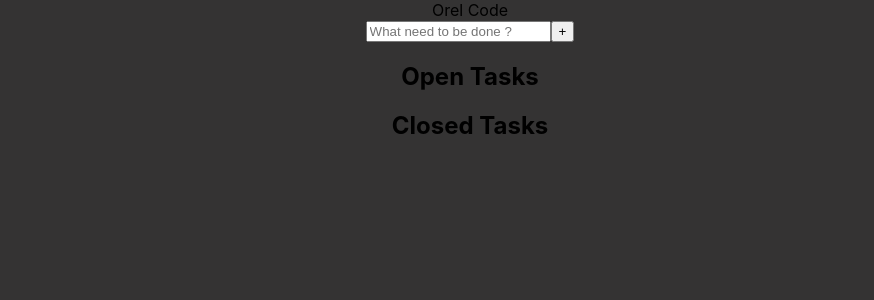
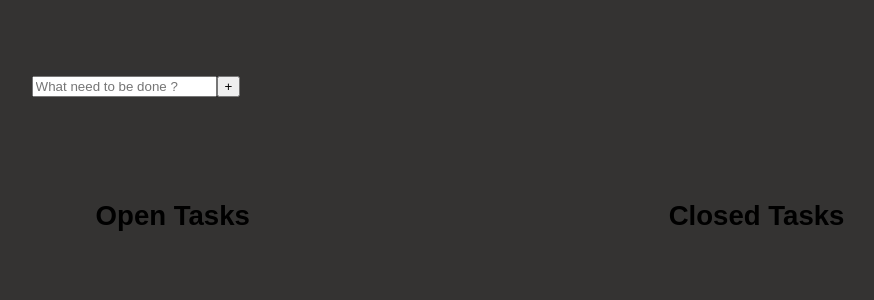
Before and after one commit to OrelAlon/task-manage, a React (Create React App) app: page / in a window 1280 px wide. Shown: the top 300 px of the page, without its empty margins (170-1044 px from the left). Built offline with nearby package versions, Linux system fonts and the light colour scheme.

Commit message:
Implement styled-components

```diff
--- a/package.json
+++ b/package.json
@@ -15,6 +15,7 @@
     "react-dom": "^18.2.0",
     "react-redux": "^8.0.5",
     "react-scripts": "5.0.1",
+    "styled-components": "^5.3.6",
     "typescript": "^4.9.5",
     "web-vitals": "^2.1.4"
   },
@@ -41,5 +42,8 @@
       "last 1 firefox version",
       "last 1 safari version"
     ]
+  },
+  "devDependencies": {
+    "@types/styled-components": "^5.1.26"
   }
 }
--- a/src/App.tsx
+++ b/src/App.tsx
@@ -1,15 +1,21 @@
+import { Wrapper } from "./components/styles/Wrapper.styled";
+import GlobalStyles from "./components/styles/Global";
+
 import AddTask from "./components/AddTask";
+import TaskList from "./components/TaskList";
 
 import "./App.css";
-import TaskList from "./components/TaskList";
 
 function App() {
   return (
-    <div className='App'>
-      Orel Code
-      <AddTask />
-      <TaskList />
-    </div>
+    <>
+      <GlobalStyles />
+
+      <Wrapper>
+        <AddTask />
+        <TaskList />
+      </Wrapper>
+    </>
   );
 }
 
--- a/src/components/TaskCard.tsx
+++ b/src/components/TaskCard.tsx
@@ -1,4 +1,5 @@
 import React from "react";
+import { StyledCard } from "./styles/Card.styled";
 
 type TaskCardProps = {
   name: string;
@@ -43,8 +44,8 @@ export default function TaskCard({
   const handleToggleOpen = () => onToggleOpen(id);
 
   return (
-    <div
-      className={open ? "task-item open" : "task-item close"}
+    <StyledCard
+      // className={open ? "task-item open" : "task-item close"}
       ref={innerRef}
       draggable
     >
@@ -69,6 +70,6 @@ export default function TaskCard({
       <div className='delete' onClick={handleDelete}>
         X
       </div>
-    </div>
+    </StyledCard>
   );
 }
--- a/src/components/TaskList.tsx
+++ b/src/components/TaskList.tsx
@@ -1,6 +1,8 @@
 import { useSelector, useDispatch } from "react-redux";
 import { RootState } from "../app/store";
 import { updateTask, deleteTask } from "../features/task/taskSlice";
+import { Grid } from "./styles/Grid.styled";
+import { List } from "./styles/List.styled";
 
 import TaskCard from "./TaskCard";
 
@@ -32,8 +34,8 @@ export default function TaskList() {
 
   return (
     <>
-      <div className='grid'>
-        <div className='box'>
+      <Grid>
+        <List>
           <h2>Open Tasks</h2>
 
           {openTasks.map((task, index) => (
@@ -49,9 +51,9 @@ export default function TaskList() {
               />
             </div>
           ))}
-        </div>
+        </List>
 
-        <div className='box'>
+        <List>
           <h2>Closed Tasks</h2>
 
           {closedTasks.map((task, index) => (
@@ -67,8 +69,8 @@ export default function TaskList() {
               />
             </div>
           ))}
-        </div>
-      </div>
+        </List>
+      </Grid>
     </>
   );
 }
--- /dev/null
+++ b/src/components/styles/Card.styled.js
@@ -0,0 +1,12 @@
+import styled from "styled-components";
+
+export const StyledCard = styled.div`
+  display: flex;
+  justify-content: space-between;
+  outline: none;
+  border-bottom: 1px dotted #666;
+  overflow: hidden;
+  font-size: 1.5rem;
+  width: 100%;
+  margin-right: 10px;
+`;
--- /dev/null
+++ b/src/components/styles/Global.js
@@ -0,0 +1,23 @@
+import { createGlobalStyle } from "styled-components";
+
+const GlobalStyles = createGlobalStyle`
+  @import url('https://fonts.googleapis.com/css2?family=Poppins:wght@300;400;600;700&display=swap');
+  * {
+    box-sizing: border-box;
+  }
+  body {
+    background: rgb(52, 51, 50);
+    font-family: 'Poppins', sans-serif;
+    font-size: 1.15em;
+    margin: auto;
+}
+  p {
+    opacity: 0.6;
+    line-height: 1.5;
+  }
+  img {
+    max-width: 100%;
+}
+`;
+
+export default GlobalStyles;
--- /dev/null
+++ b/src/components/styles/Grid.styled.js
@@ -0,0 +1,9 @@
+import styled from "styled-components";
+
+export const Grid = styled.div`
+  margin: 1rem;
+  padding: 2rem 2rem;
+  text-align: center;
+  display: flex;
+  justify-content: space-between;
+`;
--- /dev/null
+++ b/src/components/styles/List.styled.js
@@ -0,0 +1,7 @@
+import styled from "styled-components";
+
+export const List = styled.div`
+  display: inline-block;
+  padding: 2rem 1rem;
+  vertical-align: middle;
+`;
--- /dev/null
+++ b/src/components/styles/Wrapper.styled.js
@@ -0,0 +1,7 @@
+import styled from "styled-components";
+
+export const Wrapper = styled.div`
+  padding: 4em;
+  width: 80%;
+  margin: auto;
+`;
--- a/src/index.css
+++ b/src/index.css
@@ -6,6 +6,9 @@ body {
   -webkit-font-smoothing: antialiased;
   -moz-osx-font-smoothing: grayscale;
   background-color: rgb(52, 51, 51);
+  margin: auto;
+  align-items: center;
+  align-content: center;
 }
 
 code {
```
Also changed, not shown: 1 other file (tests, documents, lock files or other folders).
